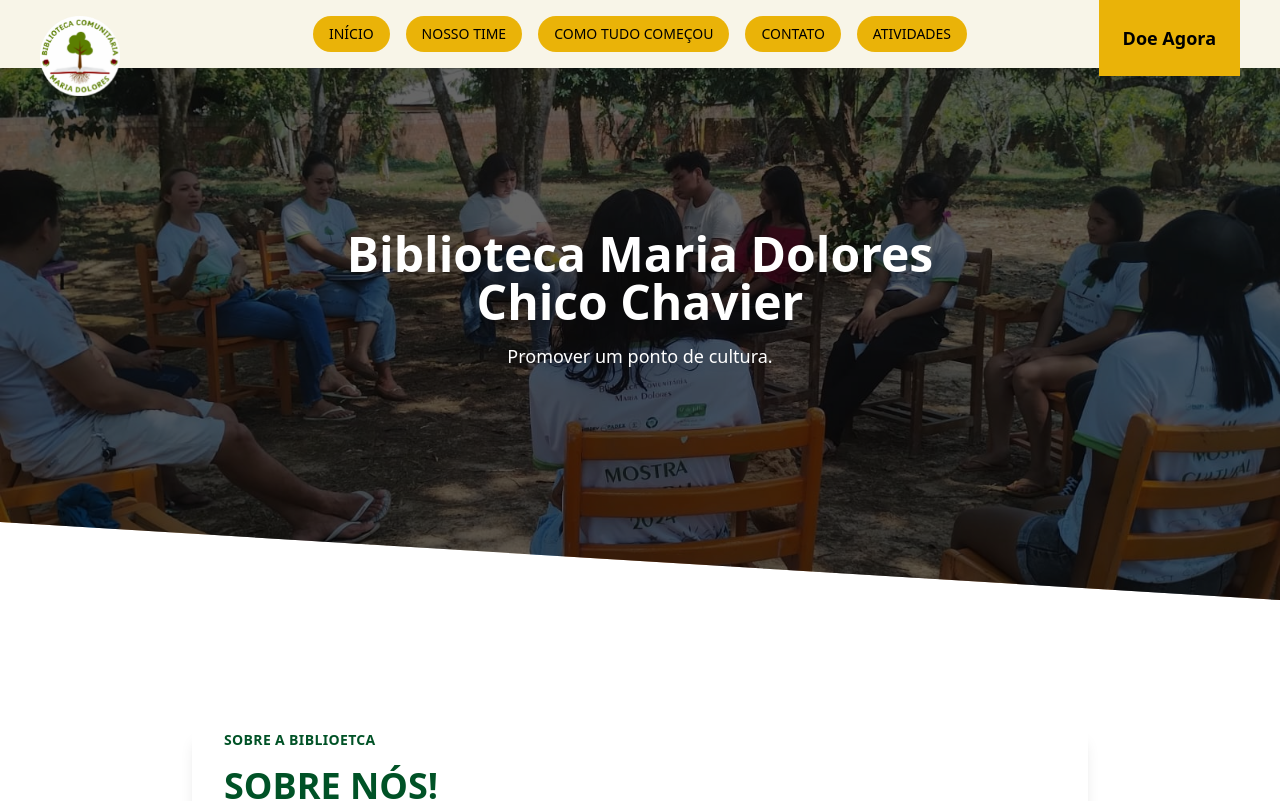
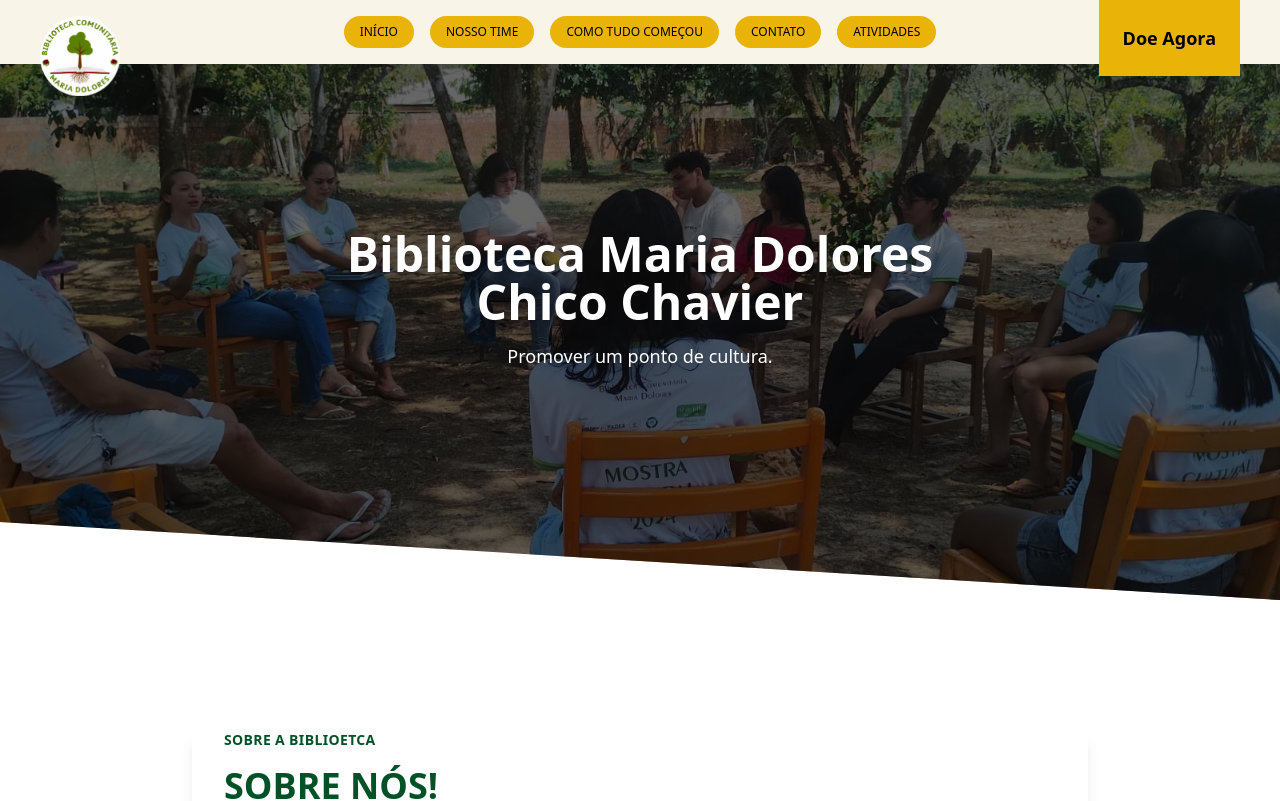
Before and after one commit to isaacfelipe1/bmd, a Next.js app: page / in a window 1280 px wide. Shown: the top 801 px of the page. Built offline with nearby package versions, Linux system fonts and the light colour scheme.

Commit message:
feat: reajute de menu navbasr

```diff
--- a/src/app/components/navbar.tsx
+++ b/src/app/components/navbar.tsx
@@ -60,8 +60,11 @@ const Navbar: React.FC = () => {
     setIsModalOpen((prev) => !prev);
   };
 
-  const unifiedButtonStyle =
-    "bg-yellow-500 text-black py-2 px-4 rounded-full font-medium text-sm hover:bg-yellow-600 hover:shadow-lg focus:outline-none focus:ring-2 focus:ring-offset-2 focus:ring-yellow-500 transition duration-300 transform hover:scale-105 active:bg-yellow-700";
+  const unifiedButtonStyleSmall =
+    "bg-yellow-500 text-black py-2 px-4 rounded-full font-medium text-xs hover:bg-yellow-600 hover:shadow-lg focus:outline-none focus:ring-2 focus:ring-offset-2 focus:ring-yellow-500 transition duration-300 transform hover:scale-105 active:bg-yellow-700";
+
+  const doeAgoraButtonStyle =
+    "bg-yellow-500 text-black py-6 px-6 rounded-none font-bold text-lg hover:bg-yellow-600 hover:shadow-lg transition-transform transform hover:scale-105 focus:outline-none focus:ring-2 focus:ring-offset-2 focus:ring-yellow-500 md:absolute md:right-10 md:top-0 md:translate-y-[0%]";
 
   return (
     <>
@@ -81,19 +84,19 @@ const Navbar: React.FC = () => {
           </Link>
 
           <div className="hidden md:flex flex-1 justify-center space-x-4">
-            <Link href="/" className={unifiedButtonStyle}>
+            <Link href="/" className={unifiedButtonStyleSmall}>
               INÍCIO
             </Link>
-            <Link href="../pages/nosso-time" className={unifiedButtonStyle}>
+            <Link href="../pages/nosso-time" className={unifiedButtonStyleSmall}>
               NOSSO TIME
             </Link>
-            <Link href="../pages/como-comecou" className={unifiedButtonStyle}>
+            <Link href="../pages/como-comecou" className={unifiedButtonStyleSmall}>
               COMO TUDO COMEÇOU
             </Link>
-            <Link href="../pages/contato" className={unifiedButtonStyle}>
+            <Link href="../pages/contato" className={unifiedButtonStyleSmall}>
               CONTATO
             </Link>
-            <Link href="../pages/atividade" className={unifiedButtonStyle}>
+            <Link href="../pages/atividade" className={unifiedButtonStyleSmall}>
               ATIVIDADES
             </Link>
           </div>
@@ -101,7 +104,7 @@ const Navbar: React.FC = () => {
           <div className="hidden md:flex items-center space-x-4">
             <button
               onClick={toggleModal}
-              className="bg-yellow-500 text-black py-6 px-6 rounded-none font-bold text-lg hover:bg-yellow-600 hover:shadow-lg transition-transform transform hover:scale-105 focus:outline-none focus:ring-2 focus:ring-offset-2 focus:ring-yellow-500 md:absolute md:right-10 md:top-0 md:translate-y-[0%]"
+              className={doeAgoraButtonStyle}
               style={{ zIndex: 1000 }}
             >
               Doe Agora
@@ -164,35 +167,35 @@ const Navbar: React.FC = () => {
               <div className="flex flex-col items-center space-y-3">
                 <Link
                   href="/"
-                  className={unifiedButtonStyle}
+                  className={unifiedButtonStyleSmall}
                   onClick={() => setIsMobileMenuOpen(false)}
                 >
                   INÍCIO
                 </Link>
                 <Link
                   href="../pages/nosso-time"
-                  className={unifiedButtonStyle}
+                  className={unifiedButtonStyleSmall}
                   onClick={() => setIsMobileMenuOpen(false)}
                 >
                   NOSSO TIME
                 </Link>
                 <Link
                   href="../pages/como-comecou"
-                  className={unifiedButtonStyle}
+                  className={unifiedButtonStyleSmall}
                   onClick={() => setIsMobileMenuOpen(false)}
                 >
                   COMO TUDO COMEÇOU
                 </Link>
                 <Link
                   href="../pages/contato"
-                  className={unifiedButtonStyle}
+                  className={unifiedButtonStyleSmall}
                   onClick={() => setIsMobileMenuOpen(false)}
                 >
                   CONTATO
                 </Link>
                 <Link
                   href="../pages/atividade"
-                  className={unifiedButtonStyle}
+                  className={unifiedButtonStyleSmall}
                   onClick={() => setIsMobileMenuOpen(false)}
                 >
                   ATIVIDADES
```
